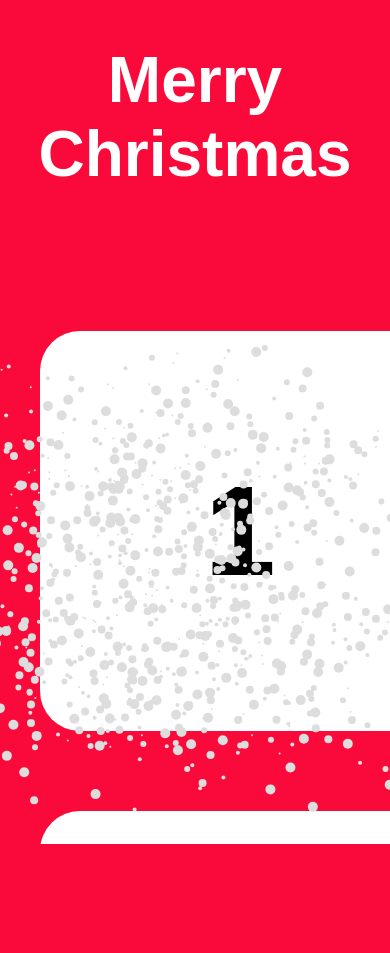
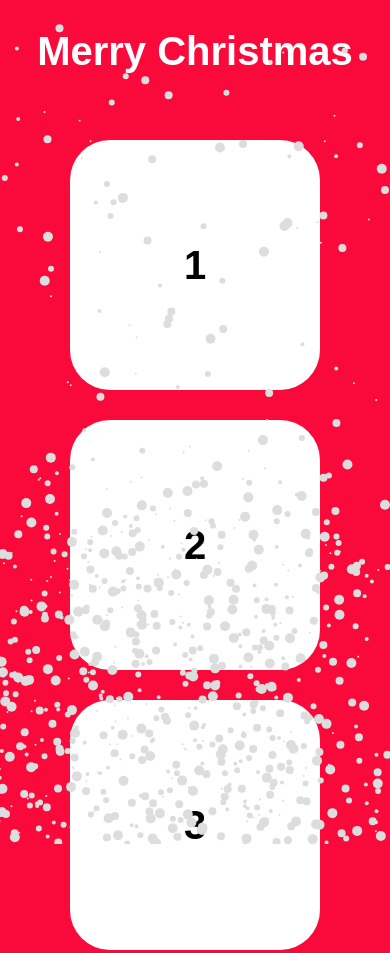
Before and after one commit to thenielsenDenmark/ChristmasCalendar, a plain HTML site: page index.html in a window 390 px wide. Shown: the top 953 px of the page. Before the commit the page ends 844 px from the top, so only its background shows below. Drawn offline with Linux system fonts and the light colour scheme.

Commit message:
Update styles.css

```diff
--- a/styles.css
+++ b/styles.css
@@ -1,83 +1,81 @@
-/* Prevent scrolling and ensure full viewport height */
-html, body {
-    height: 100%;
+/* General body and font styling */
+body {
+    font-family: Arial, sans-serif;
+    background-color: #fa0a3a;
+    color: white;
+    text-align: center;
     margin: 0;
     padding: 0;
-    overflow: hidden; /* Disable both vertical and horizontal scroll */
 }
 
-/* Body background and text alignment */
-body {
-    font-family: Arial, sans-serif;
-    background-color: #fa0a3a; /* Red background */
-    color: white;
-    text-align: center;
-    overflow: hidden; /* Ensure no scrollbars on the body */
-}
-
-/* Heading styles */
 h1 {
     color: white;
     margin-bottom: 100px; /* Adds spacing between the heading and calendar */
     font-size: 4rem;
-}
-
-/* Canvas styles */
-canvas {
-    position: absolute;
-    pointer-events: none;
-    top: 0;
-    left: 0;
-    width: 100%;
-    height: 100%;
+    line-height: 1.2;
 }
 
 /* Calendar container */
 .calendar {
-    display: block;
+    display: flex;
+    flex-wrap: wrap; /* Ensures the days wrap onto new lines */
+    justify-content: center; /* Centers the days horizontally */
     margin: 0 auto;
-    text-align: center;
-    clear: both;
-    z-index: 1; /* Ensures it is above the canvas */
+    padding: 20px; /* Adds padding to avoid sticking to the edges */
 }
 
-/* Day styles */
+/* Day element */
 .day {
     display: inline-block;
     background-color: white;
     color: black;
     width: 400px;
     height: 400px;
-    line-height: 400px;
+    line-height: 400px; /* Vertically centers the number inside the box */
     margin: 40px;
     border-radius: 40px;
     font-weight: bold;
-    font-size: 8rem;
+    font-size: 4rem;
+    text-align: center;
     cursor: pointer;
-    position: relative; /* Make sure the day elements can contain positioned children */
+    position: relative;
+    transition: transform 0.3s ease;
 }
 
-/* Locking future days */
-.day.locked {
-    background-color: #ccc;
-    cursor: not-allowed;
+.day:hover {
+    transform: scale(1.1); /* Slightly enlarge on hover */
 }
 
-/* Opened day with image */
-.day.open img {
-    max-width: 100%;
-    height: auto;
-    position: absolute; /* Position image absolutely within .day */
-    top: 0;
-    left: 0;
-    right: 0;
-    bottom: 0;
-    margin: auto;
-    border-radius: 40px; /* Keep image rounded like the day container */
+/* Responsive Design - Adjust font sizes and layout for smaller screens */
+
+/* Medium screens (tablets) */
+@media (max-width: 768px) {
+    h1 {
+        font-size: 3rem; /* Adjust font size for tablets */
+        margin-bottom: 50px;
+    }
+
+    .day {
+        width: 300px;
+        height: 300px;
+        line-height: 300px;
+        font-size: 3rem;
+        margin: 20px;
+    }
 }
 
-/* Responsive image for the opened day */
-.responsive {
-    max-width: 100%;
-    height: auto;
+/* Small screens (phones) */
+@media (max-width: 480px) {
+    h1 {
+        font-size: 2.5rem; /* Adjust font size for mobile */
+        margin-bottom: 30px;
+    }
+
+    .day {
+        width: 250px;
+        height: 250px;
+        line-height: 250px;
+        font-size: 2.5rem;
+        margin: 15px;
+    }
 }
```
